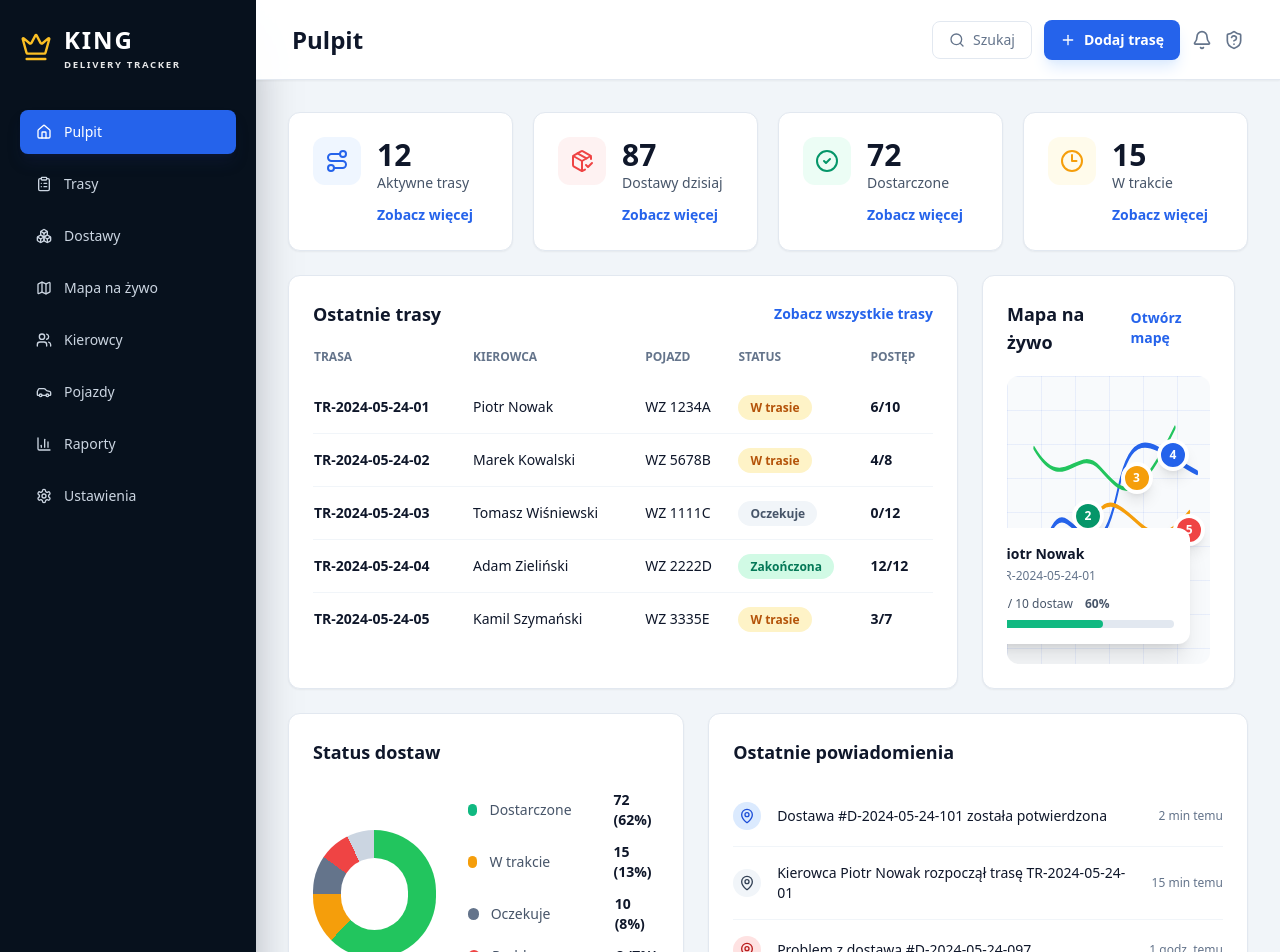
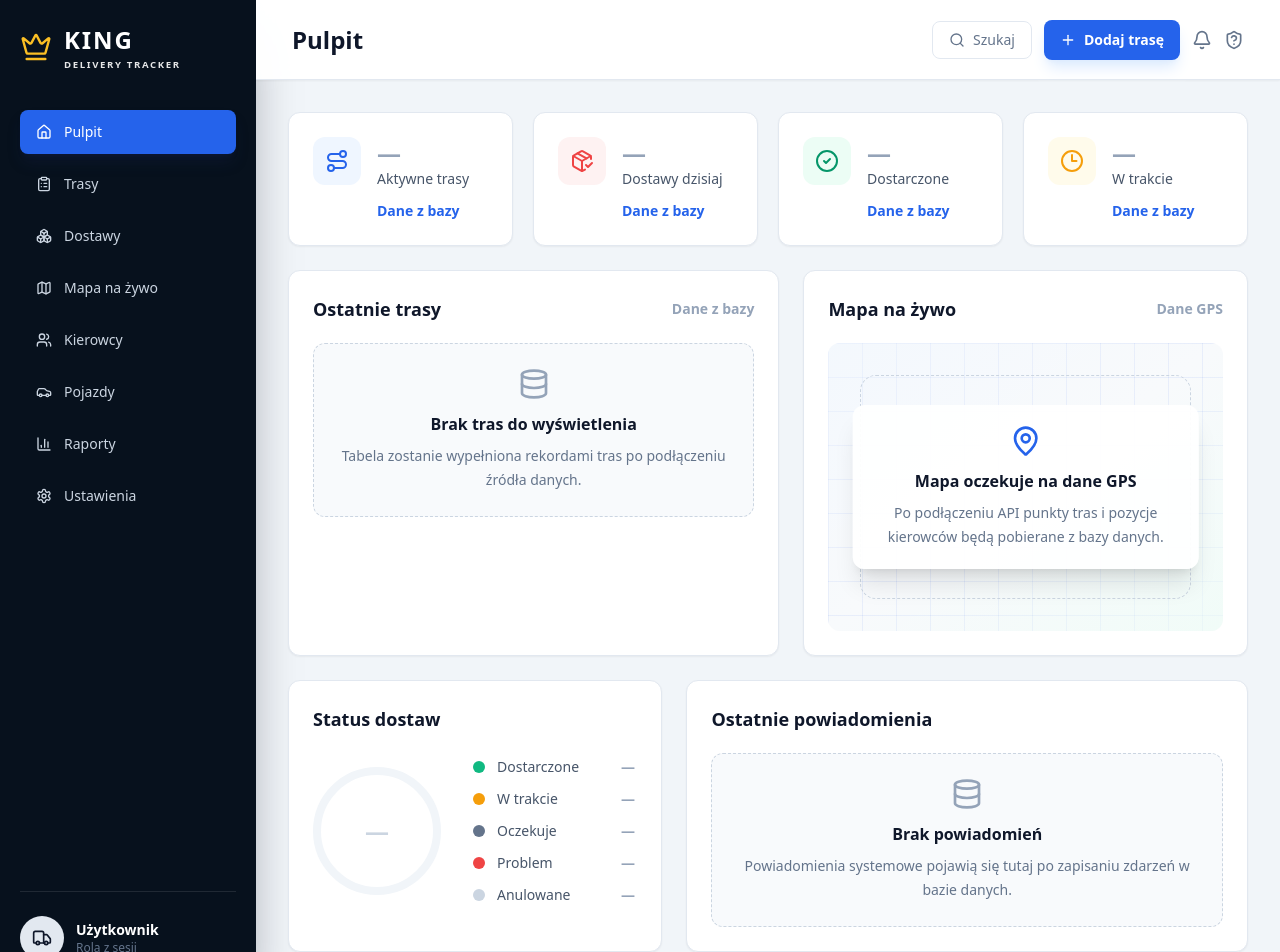
Before and after one commit to PolskiEMS/King-Delivery-Tracker, a Next.js app: page /dispatcher in a window 1280 px wide. Shown: the top 952 px of the page. Built offline with nearby package versions, Linux system fonts and the light colour scheme.

Commit message:
Remove hardcoded demo data

```diff
--- a/src/app/admin/page.tsx
+++ b/src/app/admin/page.tsx
@@ -2,9 +2,9 @@ import Link from "next/link";
 import { ArrowLeft, Database, ShieldCheck, UserCog, Users } from "lucide-react";
 
 const cards = [
-  { title: "Użytkownicy", description: "128 kont w systemie", icon: Users, color: "bg-blue-50 text-blue-600" },
+  { title: "Użytkownicy", description: "Dane użytkowników z bazy", icon: Users, color: "bg-blue-50 text-blue-600" },
   { title: "Role i uprawnienia", description: "admin, dyspozytor, kierowca", icon: ShieldCheck, color: "bg-violet-50 text-violet-600" },
-  { title: "Konfiguracja firmy", description: "oddziały, pojazdy, klienci", icon: UserCog, color: "bg-amber-50 text-amber-600" },
+  { title: "Konfiguracja firmy", description: "Dane organizacji z bazy", icon: UserCog, color: "bg-amber-50 text-amber-600" },
   { title: "Baza danych", description: "PostgreSQL / Prisma", icon: Database, color: "bg-emerald-50 text-emerald-600" },
 ];
 
@@ -19,7 +19,7 @@ export default function AdminPage() {
           <p className="text-xs font-semibold uppercase tracking-[0.25em] text-amber-300 sm:text-sm sm:tracking-[0.3em]">Panel administratora</p>
           <h1 className="mt-4 text-3xl font-black sm:text-4xl">Zarządzanie systemem King Delivery Tracker</h1>
           <p className="mt-4 max-w-2xl text-slate-300">
-            Widok startowy dla administratora z miejscem na zarządzanie użytkownikami, rolami, konfiguracją firmy oraz integracją bazy danych.
+            Widok startowy dla administratora jest przygotowany pod dane pobierane z bazy: użytkowników, role, konfigurację firmy i integracje.
           </p>
         </div>
         <div className="mt-6 grid gap-4 sm:mt-8 sm:gap-5 md:grid-cols-2">
--- a/src/app/dispatcher/page.tsx
+++ b/src/app/dispatcher/page.tsx
@@ -1,55 +1,38 @@
-import { Bell, CheckCircle2, Clock3, MapPin, PackageCheck, Plus, Route, Search, ShieldQuestion, Truck } from "lucide-react";
+import { Bell, CheckCircle2, Clock3, Database, MapPin, PackageCheck, Plus, Route, Search, ShieldQuestion, Truck } from "lucide-react";
 import { Sidebar } from "@/components/dashboard/sidebar";
 
 const stats = [
-  { label: "Aktywne trasy", value: "12", link: "Zobacz więcej", icon: Route, color: "text-blue-600", bg: "bg-blue-50" },
-  { label: "Dostawy dzisiaj", value: "87", link: "Zobacz więcej", icon: PackageCheck, color: "text-red-500", bg: "bg-red-50" },
-  { label: "Dostarczone", value: "72", link: "Zobacz więcej", icon: CheckCircle2, color: "text-emerald-600", bg: "bg-emerald-50" },
-  { label: "W trakcie", value: "15", link: "Zobacz więcej", icon: Clock3, color: "text-amber-500", bg: "bg-amber-50" },
+  { label: "Aktywne trasy", icon: Route, color: "text-blue-600", bg: "bg-blue-50" },
+  { label: "Dostawy dzisiaj", icon: PackageCheck, color: "text-red-500", bg: "bg-red-50" },
+  { label: "Dostarczone", icon: CheckCircle2, color: "text-emerald-600", bg: "bg-emerald-50" },
+  { label: "W trakcie", icon: Clock3, color: "text-amber-500", bg: "bg-amber-50" },
 ];
 
-const routes = [
-  ["TR-2024-05-24-01", "Piotr Nowak", "WZ 1234A", "W trasie", "6/10"],
-  ["TR-2024-05-24-02", "Marek Kowalski", "WZ 5678B", "W trasie", "4/8"],
-  ["TR-2024-05-24-03", "Tomasz Wiśniewski", "WZ 1111C", "Oczekuje", "0/12"],
-  ["TR-2024-05-24-04", "Adam Zieliński", "WZ 2222D", "Zakończona", "12/12"],
-  ["TR-2024-05-24-05", "Kamil Szymański", "WZ 3335E", "W trasie", "3/7"],
+const deliveryStatuses = [
+  { label: "Dostarczone", color: "bg-emerald-500" },
+  { label: "W trakcie", color: "bg-amber-500" },
+  { label: "Oczekuje", color: "bg-slate-500" },
+  { label: "Problem", color: "bg-red-500" },
+  { label: "Anulowane", color: "bg-slate-300" },
 ];
 
-const notifications = [
-  ["Dostawa #D-2024-05-24-101 została potwierdzona", "2 min temu", "bg-blue-100 text-blue-700"],
-  ["Kierowca Piotr Nowak rozpoczął trasę TR-2024-05-24-01", "15 min temu", "bg-slate-100 text-slate-700"],
-  ["Problem z dostawą #D-2024-05-24-097", "1 godz. temu", "bg-red-100 text-red-700"],
-];
-
-function StatusBadge({ status }: { status: string }) {
-  const styles: Record<string, string> = {
-    "W trasie": "bg-amber-100 text-amber-700",
-    Oczekuje: "bg-slate-100 text-slate-600",
-    Zakończona: "bg-emerald-100 text-emerald-700",
-  };
-
-  return <span className={`rounded-full px-3 py-1 text-xs font-semibold ${styles[status]}`}>{status}</span>;
+function EmptyState({ title, description }: { title: string; description: string }) {
+  return (
+    <div className="rounded-xl border border-dashed border-slate-300 bg-slate-50 p-6 text-center">
+      <Database className="mx-auto h-8 w-8 text-slate-400" />
+      <p className="mt-3 font-semibold text-slate-900">{title}</p>
+      <p className="mt-2 text-sm leading-6 text-slate-500">{description}</p>
+    </div>
+  );
 }
 
 function MobileRouteCards() {
   return (
-    <div className="space-y-3 md:hidden">
-      {routes.map(([id, driver, vehicle, status, progress]) => (
-        <article key={id} className="rounded-xl border border-slate-200 bg-white p-4 shadow-sm">
-          <div className="flex items-start justify-between gap-3">
-            <div>
-              <p className="text-sm font-black text-slate-900">{id}</p>
-              <p className="mt-1 text-sm text-slate-600">{driver}</p>
-            </div>
-            <StatusBadge status={status} />
-          </div>
-          <div className="mt-4 grid grid-cols-2 gap-3 rounded-lg bg-slate-50 p-3 text-xs text-slate-500">
-            <span>Pojazd <strong className="block text-sm text-slate-900">{vehicle}</strong></span>
-            <span>Postęp <strong className="block text-sm text-slate-900">{progress}</strong></span>
-          </div>
-        </article>
-      ))}
+    <div className="md:hidden">
+      <EmptyState
+        title="Brak tras do wyświetlenia"
+        description="Lista tras zostanie uzupełniona danymi pobranymi z bazy danych."
+      />
     </div>
   );
 }
@@ -80,30 +63,14 @@ function MobileBottomNav() {
 function MapPreview() {
   return (
     <div className="map-grid relative h-64 overflow-hidden rounded-xl bg-slate-50 sm:h-72">
-      <svg className="absolute inset-0 h-full w-full" viewBox="0 0 600 280" fill="none" preserveAspectRatio="none">
-        <path d="M38 230 C105 205 112 126 179 142 S282 181 330 109 S451 76 563 94" stroke="#2563eb" strokeWidth="5" strokeLinecap="round" />
-        <path d="M166 205 C231 184 245 116 320 126 S431 178 540 132" stroke="#f59e0b" strokeWidth="4" strokeLinecap="round" />
-        <path d="M80 70 C166 118 207 66 273 89 S373 134 497 50" stroke="#22c55e" strokeWidth="4" strokeLinecap="round" />
-      </svg>
-      {[
-        ["1", "left-[14%] top-[58%] bg-blue-600"],
-        ["2", "left-[32%] top-[43%] bg-emerald-600"],
-        ["3", "left-[56%] top-[30%] bg-amber-500"],
-        ["4", "left-[74%] top-[22%] bg-blue-600"],
-        ["5", "left-[82%] top-[48%] bg-red-500"],
-      ].map(([label, classes]) => (
-        <span key={label} className={`absolute flex h-8 w-8 items-center justify-center rounded-full border-4 border-white text-xs font-black text-white shadow-lg ${classes}`}>{label}</span>
-      ))}
-      <div className="absolute bottom-3 right-3 rounded-xl bg-white p-3 shadow-xl sm:bottom-5 sm:right-5 sm:p-4">
-        <p className="text-sm font-bold text-slate-900">Piotr Nowak</p>
-        <p className="mt-1 text-xs text-slate-500">TR-2024-05-24-01</p>
-        <div className="mt-3 flex items-center gap-3 text-xs text-slate-600">
-          <span>6 / 10 dostaw</span>
-          <span className="font-semibold">60%</span>
-        </div>
-        <div className="mt-2 h-2 w-44 rounded-full bg-slate-200">
-          <div className="h-2 w-3/5 rounded-full bg-emerald-500" />
-        </div>
+      <div className="absolute inset-0 bg-gradient-to-br from-blue-50/50 via-transparent to-emerald-50/60" />
+      <div className="absolute inset-8 rounded-2xl border border-dashed border-slate-300" />
+      <div className="absolute left-1/2 top-1/2 w-[calc(100%-3rem)] max-w-sm -translate-x-1/2 -translate-y-1/2 rounded-xl bg-white/95 p-5 text-center shadow-xl">
+        <MapPin className="mx-auto h-8 w-8 text-blue-600" />
+        <p className="mt-3 font-bold text-slate-900">Mapa oczekuje na dane GPS</p>
+        <p className="mt-2 text-sm leading-6 text-slate-500">
+          Po podłączeniu API punkty tras i pozycje kierowców będą pobierane z bazy danych.
+        </p>
       </div>
     </div>
   );
@@ -144,9 +111,9 @@ export default function DispatcherPage() {
                         <Icon className={`h-5 w-5 sm:h-6 sm:w-6 ${stat.color}`} />
                       </span>
                       <div>
-                        <p className="text-2xl font-black sm:text-3xl">{stat.value}</p>
+                        <p className="text-2xl font-black text-slate-400">—</p>
                         <p className="text-xs font-medium text-slate-600 sm:text-sm">{stat.label}</p>
-                        <a href="#" className="mt-2 inline-block text-xs font-semibold text-blue-600 sm:mt-3 sm:text-sm">{stat.link}</a>
+                        <p className="mt-2 text-xs font-semibold text-blue-600 sm:mt-3 sm:text-sm">Dane z bazy</p>
                       </div>
                     </div>
                   </article>
@@ -158,39 +125,21 @@ export default function DispatcherPage() {
               <article className="rounded-xl border border-slate-200 bg-white p-4 shadow-sm sm:p-6">
                 <div className="mb-4 flex items-center justify-between gap-4 sm:mb-5">
                   <h2 className="text-base font-bold sm:text-lg">Ostatnie trasy</h2>
-                  <a href="#" className="text-xs font-semibold text-blue-600 sm:text-sm">Zobacz wszystkie trasy</a>
+                  <span className="text-xs font-semibold text-slate-400 sm:text-sm">Dane z bazy</span>
                 </div>
                 <MobileRouteCards />
-                <div className="hidden overflow-x-auto md:block">
-                  <table className="w-full min-w-[620px] text-left text-sm">
-                    <thead className="text-xs uppercase text-slate-500">
-                      <tr>
-                        <th className="pb-4">Trasa</th>
-                        <th className="pb-4">Kierowca</th>
-                        <th className="pb-4">Pojazd</th>
-                        <th className="pb-4">Status</th>
-                        <th className="pb-4">Postęp</th>
-                      </tr>
-                    </thead>
-                    <tbody className="divide-y divide-slate-100">
-                      {routes.map(([id, driver, vehicle, status, progress]) => (
-                        <tr key={id}>
-                          <td className="py-4 font-semibold">{id}</td>
-                          <td className="py-4">{driver}</td>
-                          <td className="py-4">{vehicle}</td>
-                          <td className="py-4"><StatusBadge status={status} /></td>
-                          <td className="py-4 font-semibold">{progress}</td>
-                        </tr>
-                      ))}
-                    </tbody>
-                  </table>
+                <div className="hidden md:block">
+                  <EmptyState
+                    title="Brak tras do wyświetlenia"
+                    description="Tabela zostanie wypełniona rekordami tras po podłączeniu źródła danych."
+                  />
                 </div>
               </article>
 
               <article className="rounded-xl border border-slate-200 bg-white p-4 shadow-sm sm:p-6">
                 <div className="mb-4 flex items-center justify-between gap-4 sm:mb-5">
                   <h2 className="text-base font-bold sm:text-lg">Mapa na żywo</h2>
-                  <a href="#" className="text-xs font-semibold text-blue-600 sm:text-sm">Otwórz mapę</a>
+                  <span className="text-xs font-semibold text-slate-400 sm:text-sm">Dane GPS</span>
                 </div>
                 <MapPreview />
               </article>
@@ -200,15 +149,15 @@ export default function DispatcherPage() {
               <article className="rounded-xl border border-slate-200 bg-white p-4 shadow-sm sm:p-6">
                 <h2 className="text-base font-bold sm:text-lg">Status dostaw</h2>
                 <div className="mt-5 flex flex-col gap-5 min-[420px]:flex-row min-[420px]:items-center sm:mt-6 sm:gap-8">
-                  <div className="h-28 w-28 rounded-full sm:h-32 sm:w-32 bg-[conic-gradient(#22c55e_0_62%,#f59e0b_62%_75%,#64748b_75%_85%,#ef4444_85%_93%,#cbd5e1_93%_100%)] p-7">
-                    <div className="h-full w-full rounded-full bg-white" />
+                  <div className="flex h-28 w-28 items-center justify-center rounded-full border-8 border-slate-100 bg-white text-2xl font-black text-slate-300 sm:h-32 sm:w-32">
+                    —
                   </div>
                   <div className="space-y-3 text-sm">
-                    {[["Dostarczone", "72 (62%)", "bg-emerald-500"], ["W trakcie", "15 (13%)", "bg-amber-500"], ["Oczekuje", "10 (8%)", "bg-slate-500"], ["Problem", "8 (7%)", "bg-red-500"], ["Anulowane", "5 (4%)", "bg-slate-300"]].map(([label, value, color]) => (
-                      <div key={label} className="flex items-center gap-3">
-                        <span className={`h-3 w-3 rounded-full ${color}`} />
-                        <span className="min-w-28 text-slate-600">{label}</span>
-                        <span className="font-semibold">{value}</span>
+                    {deliveryStatuses.map((status) => (
+                      <div key={status.label} className="flex items-center gap-3">
+                        <span className={`h-3 w-3 rounded-full ${status.color}`} />
+                        <span className="min-w-28 text-slate-600">{status.label}</span>
+                        <span className="font-semibold text-slate-400">—</span>
                       </div>
                     ))}
                   </div>
@@ -217,18 +166,12 @@ export default function DispatcherPage() {
 
               <article className="rounded-xl border border-slate-200 bg-white p-4 shadow-sm sm:p-6">
                 <h2 className="text-base font-bold sm:text-lg">Ostatnie powiadomienia</h2>
-                <div className="mt-5 divide-y divide-slate-100">
-                  {notifications.map(([message, time, color]) => (
-                    <div key={message} className="flex items-start gap-3 py-4 text-sm sm:items-center sm:gap-4">
-                      <span className={`flex h-7 w-7 items-center justify-center rounded-full ${color}`}>
-                        <MapPin className="h-4 w-4" />
-                      </span>
-                      <p className="flex-1 font-medium">{message}</p>
-                      <span className="shrink-0 text-[0.68rem] text-slate-500 sm:text-xs">{time}</span>
-                    </div>
-                  ))}
+                <div className="mt-5">
+                  <EmptyState
+                    title="Brak powiadomień"
+                    description="Powiadomienia systemowe pojawią się tutaj po zapisaniu zdarzeń w bazie danych."
+                  />
                 </div>
-                <a href="#" className="mt-4 inline-block text-sm font-semibold text-blue-600">Zobacz wszystkie</a>
               </article>
             </div>
           </div>
--- a/src/app/driver/page.tsx
+++ b/src/app/driver/page.tsx
@@ -1,13 +1,18 @@
 import Link from "next/link";
-import { ArrowLeft, CheckCircle2, Map, Navigation, Package, Truck } from "lucide-react";
+import { ArrowLeft, CheckCircle2, Database, Map, Navigation, Package, Truck } from "lucide-react";
 import { Button } from "@/components/ui/button";
 
-const stops = [
-  ["Firma ABC Sp. z o.o.", "ul. Przemysłowa 10, Warszawa", "Dostarczono", "text-emerald-400"],
-  ["Hurtownia XYZ", "ul. Logistyczna 5, Warszawa", "Dostarczono", "text-emerald-400"],
-  ["Sklep 123", "ul. Kwiatowa 20, Warszawa", "W trakcie", "text-amber-300"],
-  ["Magazyn DEF", "ul. Towarowa 15, Warszawa", "Oczekuje", "text-slate-400"],
-];
+function EmptyDeliveryList() {
+  return (
+    <div className="mt-5 rounded-2xl border border-dashed border-white/10 bg-white/[0.03] p-6 text-center">
+      <Database className="mx-auto h-8 w-8 text-slate-500" />
+      <p className="mt-3 font-semibold">Brak przypisanej trasy</p>
+      <p className="mt-2 text-sm leading-6 text-slate-400">
+        Punkty dostaw, adresy i statusy będą pobierane z bazy danych po zalogowaniu kierowcy.
+      </p>
+    </div>
+  );
+}
 
 export default function DriverPage() {
   return (
@@ -19,31 +24,18 @@ export default function DriverPage() {
           <Truck className="h-5 w-5 text-slate-400" />
         </header>
         <div className="mt-6 rounded-2xl bg-white/[0.04] p-5">
-          <p className="font-bold">TR-2024-05-24-01</p>
-          <p className="mt-1 text-sm text-slate-400">10 punktów dostawy</p>
+          <p className="font-bold text-slate-300">Trasa z bazy danych</p>
+          <p className="mt-1 text-sm text-slate-400">Po zalogowaniu pojawią się szczegóły aktywnej trasy.</p>
           <div className="mt-5 flex items-center justify-between text-sm">
             <span>Postęp trasy</span>
-            <span className="font-semibold">6 / 10</span>
+            <span className="font-semibold text-slate-400">—</span>
           </div>
-          <div className="mt-2 h-2 rounded-full bg-slate-800"><div className="h-2 w-3/5 rounded-full bg-emerald-500" /></div>
+          <div className="mt-2 h-2 rounded-full bg-slate-800"><div className="h-2 w-0 rounded-full bg-emerald-500" /></div>
         </div>
-        <div className="mt-5 space-y-3">
-          {stops.map(([name, address, status, color], index) => (
-            <article key={name} className={`rounded-2xl p-4 ${index === 2 ? "bg-blue-600/20 ring-1 ring-blue-500/30" : "bg-white/[0.03]"}`}>
-              <div className="flex items-start gap-3">
-                <span className="flex h-8 w-8 shrink-0 items-center justify-center rounded-full bg-white/10 text-sm font-bold">{index + 1}</span>
-                <div className="flex-1">
-                  <p className="font-semibold">{name}</p>
-                  <p className="mt-1 text-xs text-slate-400">{address}</p>
-                </div>
-                <span className={`text-xs font-semibold ${color}`}>{status}</span>
-              </div>
-            </article>
-          ))}
-        </div>
+        <EmptyDeliveryList />
         <div className="mt-6 grid grid-cols-2 gap-3">
-          <Button className="gap-2"><Navigation className="h-4 w-4" /> Nawiguj</Button>
-          <button className="inline-flex items-center justify-center gap-2 rounded-lg border border-blue-500 px-4 py-3 text-sm font-semibold text-blue-400">
+          <Button className="gap-2" disabled><Navigation className="h-4 w-4" /> Nawiguj</Button>
+          <button disabled className="inline-flex items-center justify-center gap-2 rounded-lg border border-blue-500/40 px-4 py-3 text-sm font-semibold text-blue-400/60">
             <Package className="h-4 w-4" /> Dostawa
           </button>
         </div>
--- a/src/app/register/page.tsx
+++ b/src/app/register/page.tsx
@@ -39,23 +39,23 @@ export default function RegisterPage() {
             <form className="grid gap-4 sm:grid-cols-2 sm:gap-5">
               <div className="space-y-2">
                 <label htmlFor="firstName" className="text-sm font-semibold text-slate-200">Imię</label>
-                <Input id="firstName" name="firstName" placeholder="Jan" autoComplete="given-name" />
+                <Input id="firstName" name="firstName" placeholder="Wprowadź imię" autoComplete="given-name" />
               </div>
               <div className="space-y-2">
                 <label htmlFor="lastName" className="text-sm font-semibold text-slate-200">Nazwisko</label>
-                <Input id="lastName" name="lastName" placeholder="Kowalski" autoComplete="family-name" />
+                <Input id="lastName" name="lastName" placeholder="Wprowadź nazwisko" autoComplete="family-name" />
               </div>
               <div className="space-y-2 sm:col-span-2">
                 <label htmlFor="company" className="text-sm font-semibold text-slate-200">Firma</label>
                 <div className="relative">
-                  <Input id="company" name="company" placeholder="King Logistics Sp. z o.o." className="pl-11" />
+                  <Input id="company" name="company" placeholder="Nazwa firmy" className="pl-11" />
                   <Building2 className="absolute left-4 top-1/2 h-5 w-5 -translate-y-1/2 text-slate-500" />
                 </div>
               </div>
               <div className="space-y-2 sm:col-span-2">
                 <label htmlFor="email" className="text-sm font-semibold text-slate-200">Email</label>
                 <div className="relative">
-                  <Input id="email" name="email" type="email" placeholder="jan@firma.pl" autoComplete="email" className="pl-11" />
+                  <Input id="email" name="email" type="email" placeholder="Wprowadź email" autoComplete="email" className="pl-11" />
                   <Mail className="absolute left-4 top-1/2 h-5 w-5 -translate-y-1/2 text-slate-500" />
                 </div>
               </div>
--- a/src/components/dashboard/sidebar.tsx
+++ b/src/components/dashboard/sidebar.tsx
@@ -39,8 +39,8 @@ export function Sidebar() {
           <Truck className="h-5 w-5" />
         </div>
         <div>
-          <p className="text-sm font-semibold text-white">Jan Kowalski</p>
-          <p className="text-xs text-slate-500">Dyspozytor</p>
+          <p className="text-sm font-semibold text-white">Użytkownik</p>
+          <p className="text-xs text-slate-500">Rola z sesji</p>
         </div>
       </div>
     </aside>
```
Also changed, not shown: 1 other file (tests, documents, lock files or other folders).
